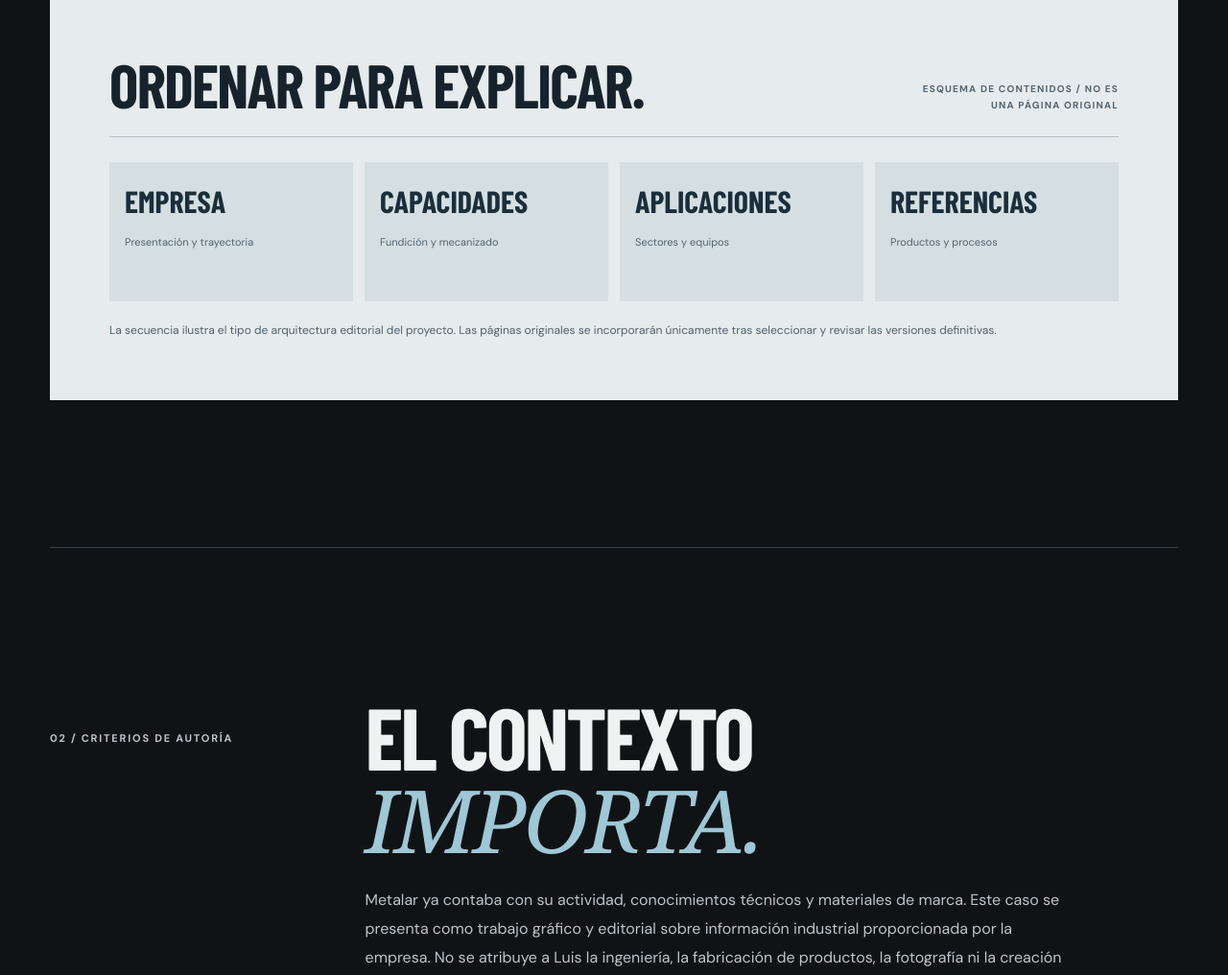
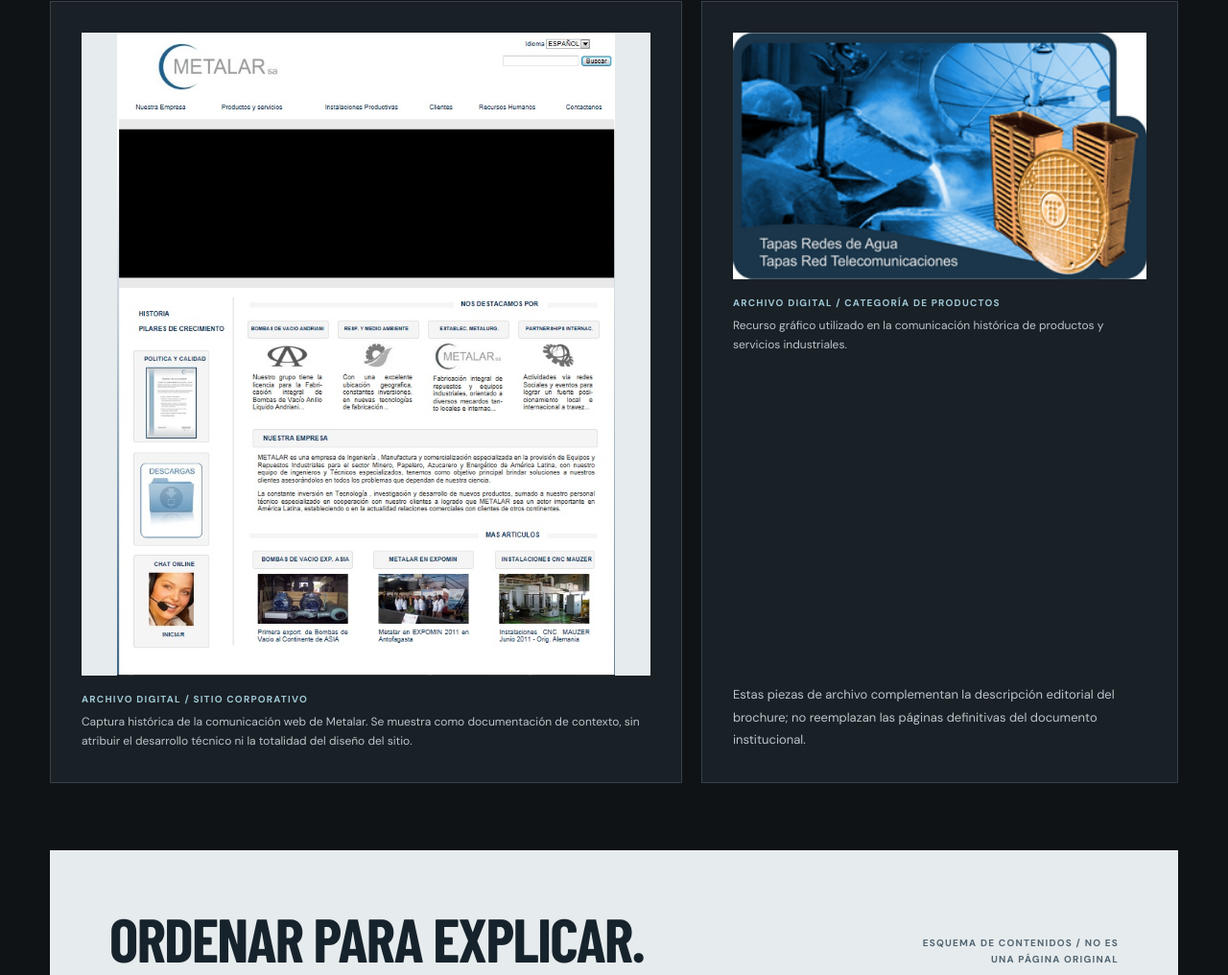
Before and after one commit to Parisluis/portfolio-luis-parisotto, a plain HTML site: page metalar.html in a window 1280 px wide. Shown: the part 3027-4043 px from the top of the page at 96% size. Drawn offline with nearby package versions, Linux system fonts and the light colour scheme; a web font is replaced by a local one.

Commit message:
feat(metalar): sumar dos recursos gráficos reales del archivo industrial

```diff
--- a/metalar.html
+++ b/metalar.html
@@ -92,6 +92,18 @@ em{font-family:"Playfair Display",Georgia,serif;font-weight:500;text-transform:n
 @media(max-width:720px){.wrap{width:min(calc(100% - 42px),var(--max))}.header{min-height:76px}.header nav{display:none}.back{font-size:9px;padding:10px 12px}.hero{padding:70px 0}.hero-grid,.head{grid-template-columns:1fr;gap:30px}.hero h1{font-size:clamp(88px,21vw,150px)}.hero-visual{min-height:470px}.head h2{font-size:clamp(54px,11vw,84px)}.metrics,.cases{grid-template-columns:1fr;gap:20px}.case,.case:last-child{grid-column:auto;min-height:300px}.case h3{font-size:54px}.closing{flex-direction:column;align-items:start}.footer{flex-direction:column;align-items:start}}
 @media(max-width:390px){.hero h1{font-size:clamp(82px,22vw,109px)}.meta-grid div{padding:21px 12px}.meta-grid strong{font-size:12px}.hero-visual{padding:23px;min-height:420px}.hero-visual .insignia{font-size:72px}.architecture-grid{grid-template-columns:1fr}.architecture-head{flex-direction:column;align-items:start}.architecture-head span{text-align:left}}
 @media(prefers-reduced-motion:reduce){html{scroll-behavior:auto}}
+
+.archive-gallery{display:grid;grid-template-columns:minmax(0,1.14fr) minmax(0,.86fr);gap:20px;margin-top:75px}
+.archive-media{min-width:0;background:var(--panel);border:1px solid var(--line);padding:clamp(17px,2.5vw,34px);display:flex;flex-direction:column}
+.archive-media figure{flex:1;display:flex;flex-direction:column;gap:17px}
+.archive-media img{display:block;width:100%;height:auto;object-fit:contain;background:#e6ebed}
+.archive-media--web img{max-height:670px}
+.archive-media--category{justify-content:center}
+.archive-media--category img{max-height:300px}
+.archive-media figcaption{color:var(--muted);font-size:12px;line-height:1.65}
+.archive-media figcaption strong{color:var(--steel);display:block;margin-bottom:6px;letter-spacing:.12em;font-size:10px}
+.archive-media--category .archive-footnote{font-size:13px;color:var(--muted);line-height:1.8;margin-top:18px}
+@media(max-width:740px){.archive-gallery{grid-template-columns:minmax(0,1fr);gap:18px;margin-top:55px}.archive-media--web img{max-height:650px}.archive-media--category img{max-height:320px}}
 </style>
 </head>
 <body id="inicio">
@@ -134,6 +146,17 @@ em{font-family:"Playfair Display",Georgia,serif;font-weight:500;text-transform:n
 <article class="case"><div><small>02 / INFORMACIÓN TÉCNICA</small><h3>PRODUCTOS<br><em>Y SERVICIOS.</em></h3><p>Folletos con categorías de fundición y mecanizado, aplicaciones industriales, componentes y referencias técnicas.</p></div><div class="foot">ORGANIZACIÓN · LECTURA · SISTEMA GRÁFICO</div></article>
 <article class="case"><div><small>03 / MATERIAL AUDIOVISUAL</small><h3>REGISTRO<br><em>DE PROCESOS.</em></h3><p>Archivo audiovisual de procesos de planta y producción. Se presenta como material de contexto del proyecto; la producción audiovisual no se atribuye al diseñador sin documentación.</p></div><div class="foot">ARCHIVO DE VIDEO · PENDIENTE DE VALIDACIÓN</div></article>
 </div>
+<div class="archive-gallery" aria-label="Muestras gráficas del archivo histórico de Metalar">
+<article class="archive-media archive-media--web">
+  <figure><img src="assets/metalar/web-corporativa-archivo.jpg" width="701" height="905" loading="lazy" decoding="async" alt="Captura histórica de una página web de Metalar con navegación de empresa, servicios, noticias e información institucional">
+  <figcaption><strong>ARCHIVO DIGITAL / SITIO CORPORATIVO</strong>Captura histórica de la comunicación web de Metalar. Se muestra como documentación de contexto, sin atribuir el desarrollo técnico ni la totalidad del diseño del sitio.</figcaption></figure>
+</article>
+<article class="archive-media archive-media--category">
+  <figure><img src="assets/metalar/grafica-redes-agua-telecom.png" width="347" height="207" loading="lazy" decoding="async" alt="Gráfica de categoría industrial de Metalar con una pieza fundida y fotografía de trabajo metalúrgico">
+  <figcaption><strong>ARCHIVO DIGITAL / CATEGORÍA DE PRODUCTOS</strong>Recurso gráfico utilizado en la comunicación histórica de productos y servicios industriales.</figcaption></figure>
+  <p class="archive-footnote">Estas piezas de archivo complementan la descripción editorial del brochure; no reemplazan las páginas definitivas del documento institucional.</p>
+</article>
+</div>
 <div class="architecture" aria-label="Esquema editorial ilustrativo, no reproducción de una pieza original">
 <div class="architecture-head"><h3>ORDENAR PARA EXPLICAR.</h3><span>ESQUEMA DE CONTENIDOS / NO ES UNA PÁGINA ORIGINAL</span></div>
 <div class="architecture-grid">
```
Also changed, not shown: assets/metalar/grafica-redes-agua-telecom.png (added), assets/metalar/web-corporativa-archivo.jpg (added).
